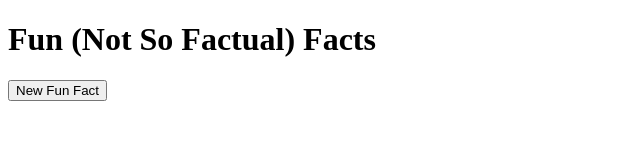
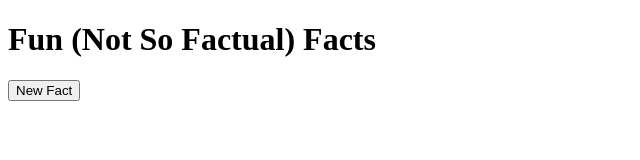
Before and after one commit to jweggie/FunFacts, a plain HTML site: page index.html in a window 1280 px wide. Shown: the full height of the page, 0-640 px from the left. Drawn offline with Linux system fonts and the light colour scheme.

Commit message:
Update index.html

```diff
--- a/index.html
+++ b/index.html
@@ -8,7 +8,7 @@
 	<div id="factDisplay">
 		<!-- Facts will display here -->
 	</div>
-	<button onclick="newFact()">New Fun Fact</button>
+	<button onclick="newFact()">New Fact</button>
 
 	<script src="javascript.js"></script>
 </body>
```
